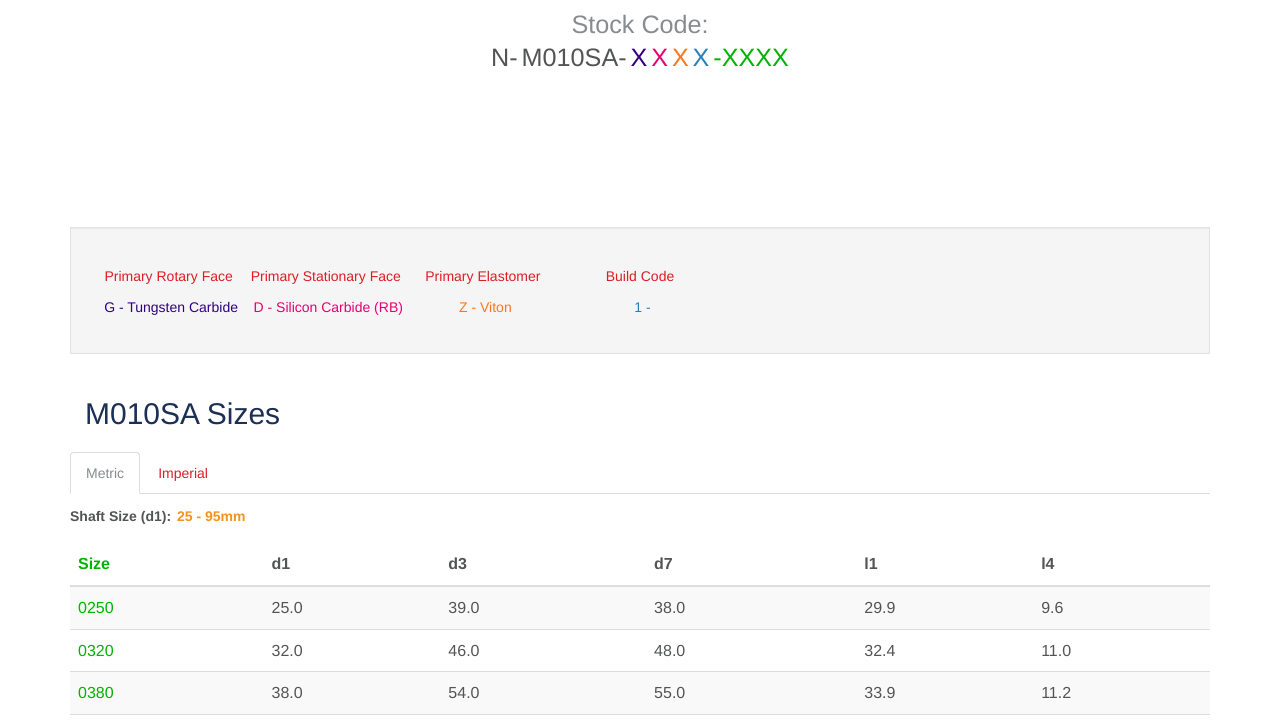
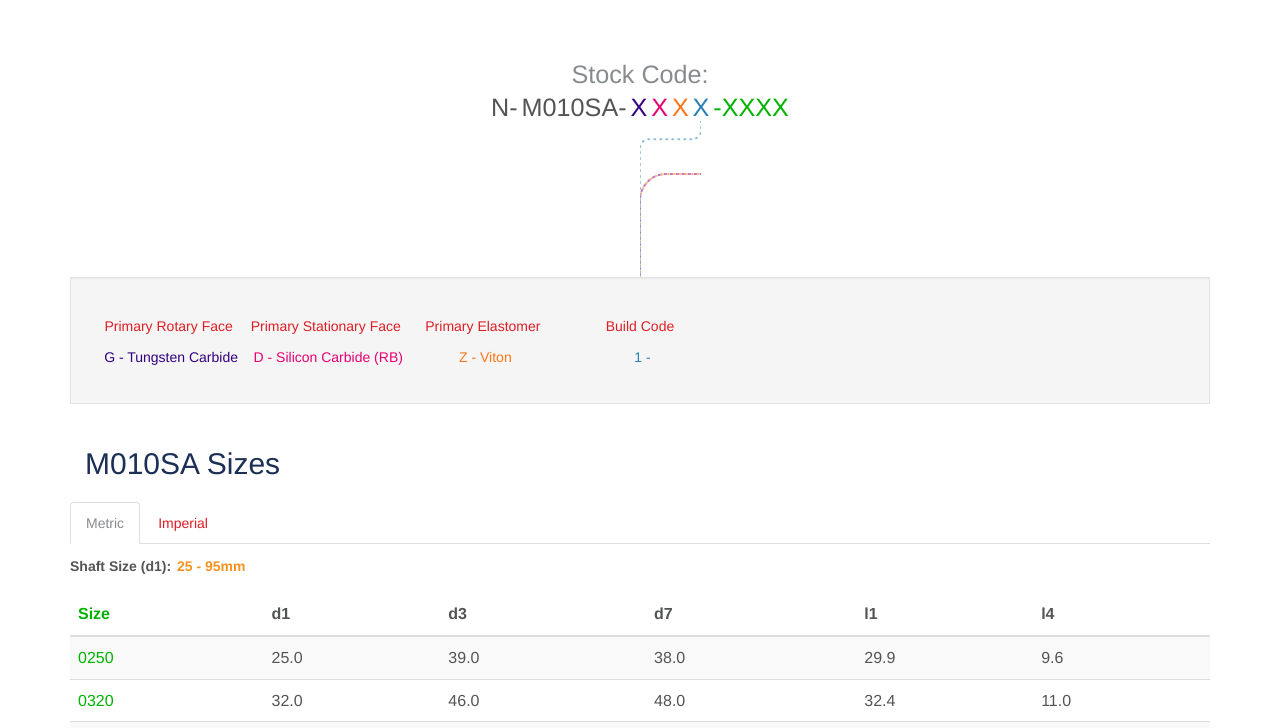
Before and after one commit to Coulton7/js-test, a plain HTML site: page index.html in a window 1280 px wide. Shown: the part 372-1100 px from the top of the page. Drawn offline with nearby package versions, Linux system fonts and the light colour scheme; some packages are replaced by stand-ins of ours.

Commit message:
REset know the problem just need it to do multiple arrows

```diff
--- a/css/field-style.css
+++ b/css/field-style.css
@@ -277,7 +277,7 @@ ul li.leaf {
   padding-bottom: 10px;
 }
 
-#svgContainer {
+#svg1 {
   z-index: -10;
   position: absolute;
   opacity: 0.5;
--- a/svgDraw.js
+++ b/svgDraw.js
@@ -71,10 +71,10 @@ function connectElements(svg, path, startElem, endElem, type, direction) {
         svgHeight = svgBottom - svgTop;
 
     // Position the SVG
-    svgContainer.style.left = svgLeft + 'px';
-    svgContainer.style.top = svgTop + 'px';
-    svgContainer.style.width = Math.abs(pathEndX - pathStartX) + 'px';
-    svgContainer.style.height = svgHeight + 'px';
+    svg.style.left = svgLeft + 'px';
+    svg.style.top = svgTop + 'px';
+    svg.style.width = Math.abs(pathEndX - pathStartX) + 'px';
+    svg.style.height = svgHeight + 'px';
 
     // Call function for drawing the path
     var pathStart = {x: pathStartX - svgLeft, y: (svgTop === startElemBottom) ? 0 : svgHeight};
```
